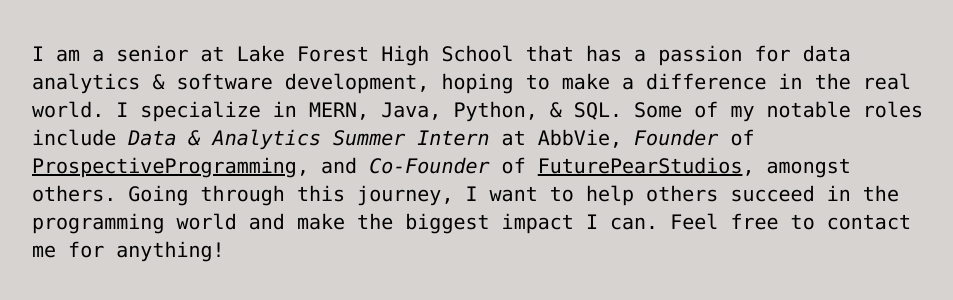
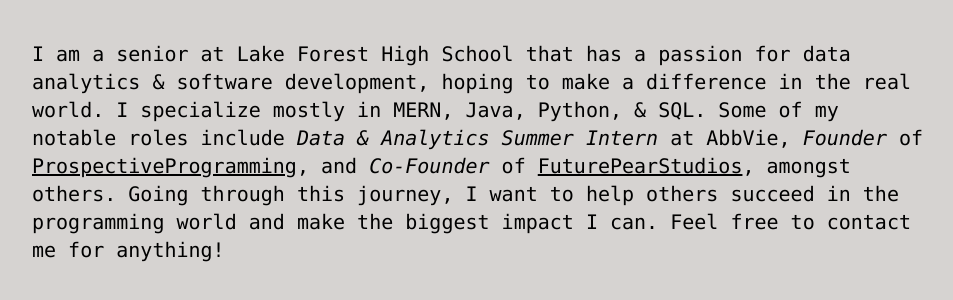
Before and after one commit to NeilP06/neilpuroh.it, a React (Create React App) app: page / in a window 1280 px wide. Shown: the part 306-606 px from the top of the page, without its empty margins (176-1129 px from the left). Built offline with nearby package versions, Linux system fonts and the light colour scheme.

Commit message:
Make final changes.

```diff
--- a/src/App.js
+++ b/src/App.js
@@ -23,7 +23,7 @@
             </div>
         </div>
         <div className="flex flex-col items-center lg:items-start mx-12 lg:mx-0 mt-10 lg:w-5/6">
-          <p className="lg:mb-5 text-center lg:text-left text-md lg:text-xl font-mono font-medium text-black dark:text-white">I am a senior at Lake Forest High School that has a passion for data analytics & software development, hoping to make a difference in the real world. I specialize in MERN, Java, Python, & SQL. Some of my notable roles include <i>Data & Analytics Summer Intern</i> at AbbVie, <i>Founder</i> of <a className="hover:font-semibold" onClick={delayMessage} href=""><u>ProspectiveProgramming</u></a>, and <i>Co-Founder</i> of <a className="hover:font-semibold" href="https://futurepearstudios.co"><u>FuturePearStudios</u></a>, amongst others. Going through this journey, I want to help others succeed in the programming world and make the biggest impact I can. Feel free to contact me for anything!</p>
+          <p className="lg:mb-5 text-center lg:text-left text-md lg:text-xl font-mono font-medium text-black dark:text-white">I am a senior at Lake Forest High School that has a passion for data analytics & software development, hoping to make a difference in the real world. I specialize mostly in MERN, Java, Python, & SQL. Some of my notable roles include <i>Data & Analytics Summer Intern</i> at AbbVie, <i>Founder</i> of <a className="hover:font-semibold" onClick={delayMessage} href=""><u>ProspectiveProgramming</u></a>, and <i>Co-Founder</i> of <a className="hover:font-semibold" href="https://futurepearstudios.co"><u>FuturePearStudios</u></a>, amongst others. Going through this journey, I want to help others succeed in the programming world and make the biggest impact I can. Feel free to contact me for anything!</p>
         </div>
       </div>
     </div>
```
